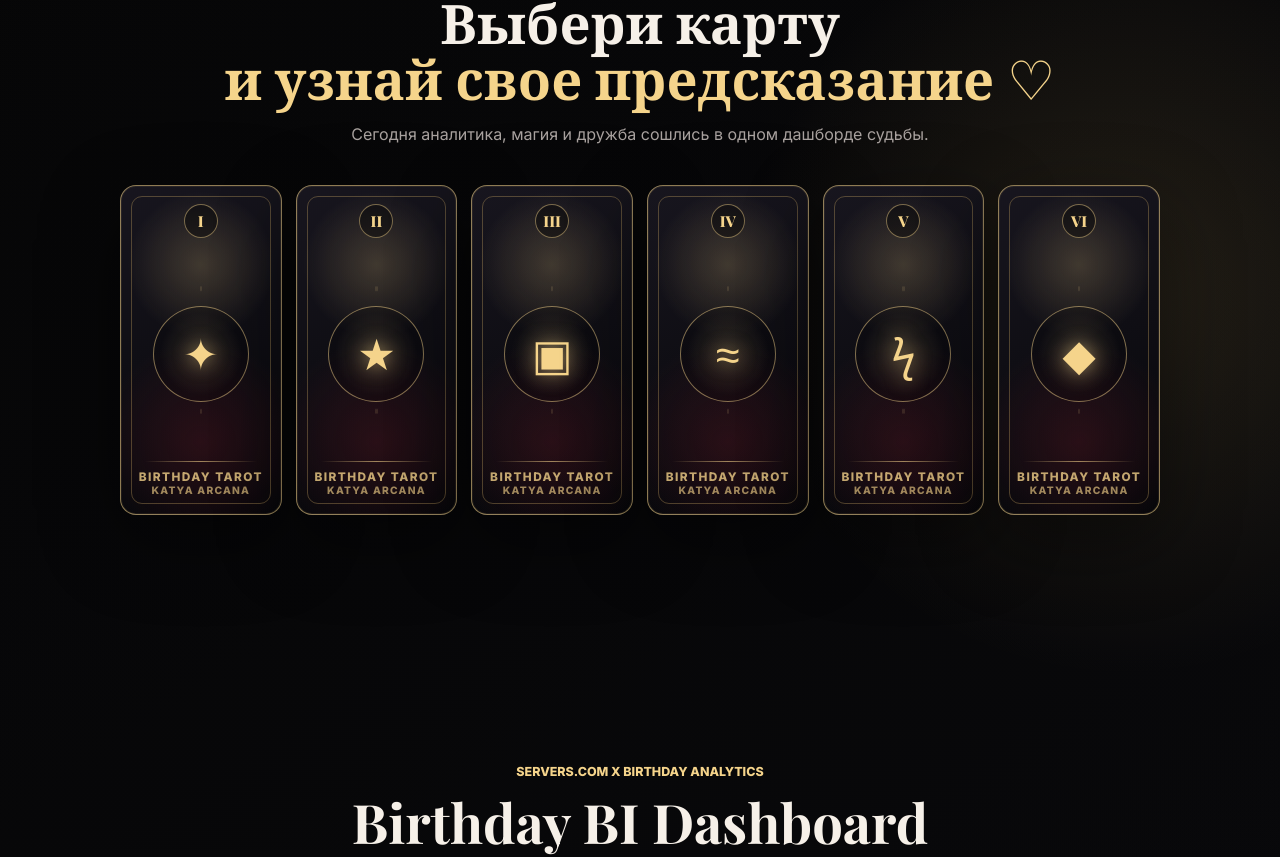
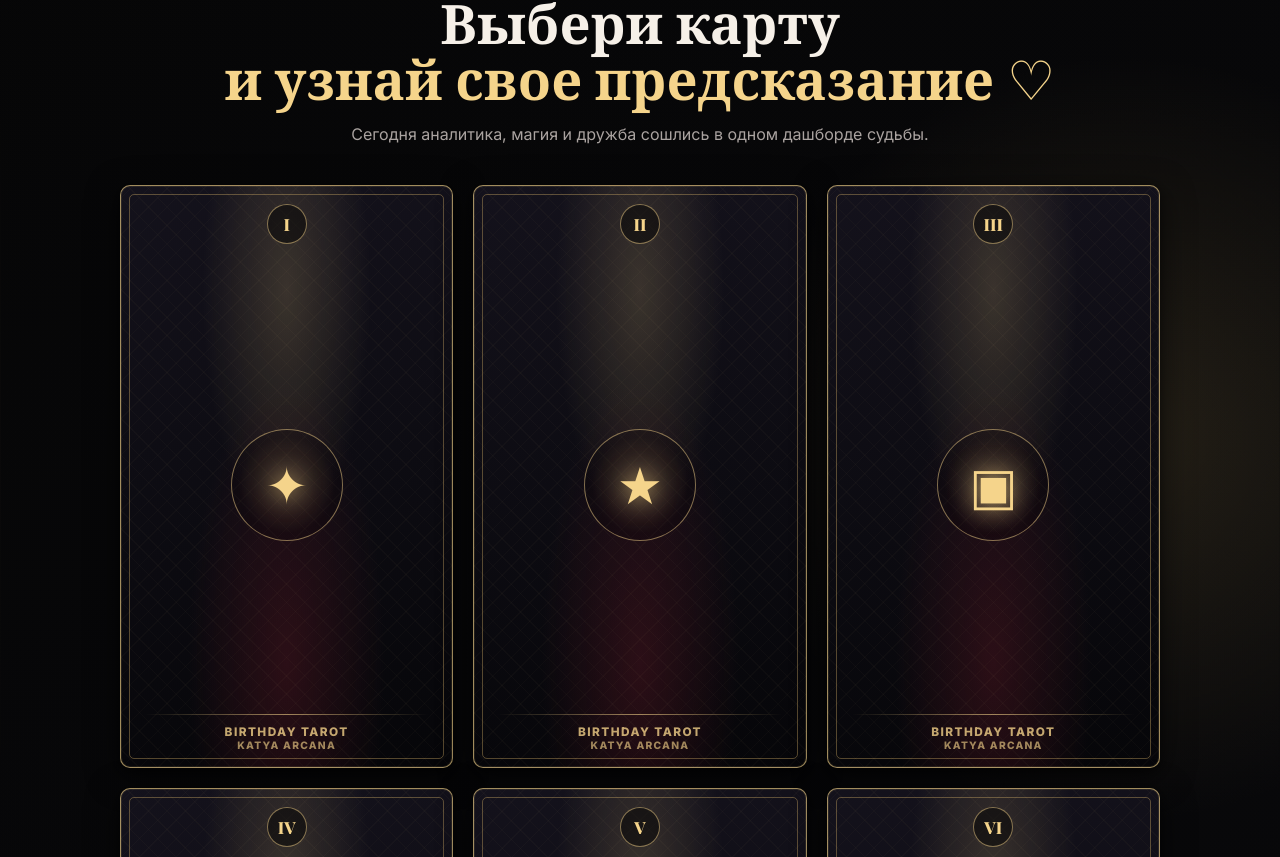
Before and after one commit to Ausenteer/katya_birthday, a React (Vite) app: page / in a window 1280 px wide. Shown: the part 943-1800 px from the top of the page. Built offline with nearby package versions, Linux system fonts and the light colour scheme.

Commit message:
Tarot card layout: portrait aspect ratio 4:7, 3-column grid, enhanced card borders

```diff
--- a/src/styles.css
+++ b/src/styles.css
@@ -410,12 +410,12 @@ p {
 
 .cards-grid {
   display: grid;
-  grid-template-columns: repeat(6, minmax(130px, 1fr));
-  gap: 14px;
+  grid-template-columns: repeat(3, 1fr);
+  gap: 20px;
 }
 
 .prediction-card {
-  min-height: 330px;
+  aspect-ratio: 4 / 7;
   border: 0;
   padding: 0;
   perspective: 1100px;
@@ -429,7 +429,6 @@ p {
   display: block;
   width: 100%;
   height: 100%;
-  min-height: 330px;
   transform-style: preserve-3d;
   -webkit-transform-style: preserve-3d;
   transition: transform 650ms cubic-bezier(0.2, 0.72, 0.2, 1);
@@ -461,35 +460,49 @@ p {
   -webkit-backface-visibility: hidden;
   transform: rotateY(0deg);
   -webkit-transform: rotateY(0deg);
-  border: 1px solid rgba(245, 212, 139, 0.56);
-  border-radius: 16px;
-  padding: 18px 14px;
+  border: 1.5px solid rgba(245, 212, 139, 0.65);
+  border-radius: 10px;
+  padding: 18px 14px 16px;
   overflow: hidden;
   background:
-    radial-gradient(circle at 50% 24%, rgba(245, 212, 139, 0.2), transparent 28%),
-    radial-gradient(circle at 50% 78%, rgba(91, 24, 36, 0.38), transparent 38%),
-    linear-gradient(160deg, rgba(24, 22, 31, 0.98), rgba(6, 6, 9, 0.98));
-  box-shadow: inset 0 0 0 1px rgba(245, 212, 139, 0.08), var(--shadow);
+    radial-gradient(ellipse at 50% 18%, rgba(245, 212, 139, 0.18), transparent 36%),
+    radial-gradient(ellipse at 50% 82%, rgba(91, 24, 36, 0.42), transparent 42%),
+    linear-gradient(170deg, rgba(20, 18, 28, 0.99), rgba(6, 6, 9, 0.99));
+  box-shadow:
+    inset 0 0 0 1px rgba(245, 212, 139, 0.1),
+    0 8px 32px rgba(0, 0, 0, 0.6),
+    0 2px 8px rgba(0, 0, 0, 0.4);
 }
 
 .prediction-card__face::before {
   content: '';
   position: absolute;
-  inset: 10px;
-  border: 1px solid rgba(216, 180, 106, 0.32);
-  border-radius: 11px;
+  inset: 8px;
+  border: 1px solid rgba(216, 180, 106, 0.38);
+  border-radius: 5px;
+  pointer-events: none;
 }
 
 .prediction-card__face::after {
   content: '';
   position: absolute;
-  inset: 22px;
-  border-radius: 999px;
-  background:
-    linear-gradient(90deg, transparent 49%, rgba(245, 212, 139, 0.18) 49% 51%, transparent 51%),
-    linear-gradient(0deg, transparent 49%, rgba(245, 212, 139, 0.18) 49% 51%, transparent 51%);
-  mask-image: radial-gradient(circle, transparent 38%, #000 39%, #000 41%, transparent 42%);
-  opacity: 0.7;
+  inset: 0;
+  background-image:
+    repeating-linear-gradient(
+      45deg,
+      transparent,
+      transparent 12px,
+      rgba(245, 212, 139, 0.025) 12px,
+      rgba(245, 212, 139, 0.025) 13px
+    ),
+    repeating-linear-gradient(
+      -45deg,
+      transparent,
+      transparent 12px,
+      rgba(245, 212, 139, 0.025) 12px,
+      rgba(245, 212, 139, 0.025) 13px
+    );
+  pointer-events: none;
 }
 
 .prediction-card__front {
@@ -508,17 +521,17 @@ p {
   z-index: 1;
   display: grid;
   place-items: center;
-  width: 96px;
-  height: 96px;
+  width: 112px;
+  height: 112px;
   margin: auto 0;
   border: 1px solid rgba(245, 212, 139, 0.5);
   border-radius: 50%;
   color: var(--gold-bright);
   background:
-    radial-gradient(circle, rgba(245, 212, 139, 0.16), transparent 62%),
+    radial-gradient(circle, rgba(245, 212, 139, 0.18), transparent 62%),
     rgba(0, 0, 0, 0.16);
-  font-size: 2.7rem;
-  text-shadow: 0 0 18px rgba(245, 212, 139, 0.5);
+  font-size: 3.2rem;
+  text-shadow: 0 0 22px rgba(245, 212, 139, 0.6);
 }
 
 .prediction-card__number,
@@ -536,14 +549,14 @@ p {
 .prediction-card__number {
   display: grid;
   place-items: center;
-  width: 34px;
-  height: 34px;
-  border: 1px solid rgba(245, 212, 139, 0.46);
+  width: 40px;
+  height: 40px;
+  border: 1px solid rgba(245, 212, 139, 0.5);
   border-radius: 50%;
-  background: rgba(5, 5, 5, 0.42);
+  background: rgba(5, 5, 5, 0.52);
   color: var(--gold-bright);
   font-family: 'Playfair Display', Georgia, serif;
-  font-size: 0.95rem;
+  font-size: 1.05rem;
   letter-spacing: 0;
 }
 
@@ -561,8 +574,8 @@ p {
   z-index: 1;
   max-width: 94%;
   color: var(--gold-bright);
-  font-size: 1.22rem;
-  line-height: 1.12;
+  font-size: 1.3rem;
+  line-height: 1.15;
 }
 
 .prediction-card__lines {
@@ -2169,7 +2182,11 @@ p {
     min-height: 420px;
   }
 
-  .cards-grid,
+  .cards-grid {
+    grid-template-columns: repeat(3, 1fr);
+    gap: 14px;
+  }
+
   .kpi-grid,
   .greetings-grid {
     grid-template-columns: repeat(2, minmax(0, 1fr));
@@ -2220,18 +2237,17 @@ p {
     width: 100%;
   }
 
-  .cards-grid,
+  .cards-grid {
+    grid-template-columns: repeat(2, 1fr);
+    gap: 12px;
+  }
+
   .kpi-grid,
   .love-grid,
   .greetings-grid,
   .wish-grid,
   .preset-grid {
     grid-template-columns: 1fr;
-  }
-
-  .prediction-card,
-  .prediction-card__inner {
-    min-height: 300px;
   }
 
   .bar-chart__row {
```
